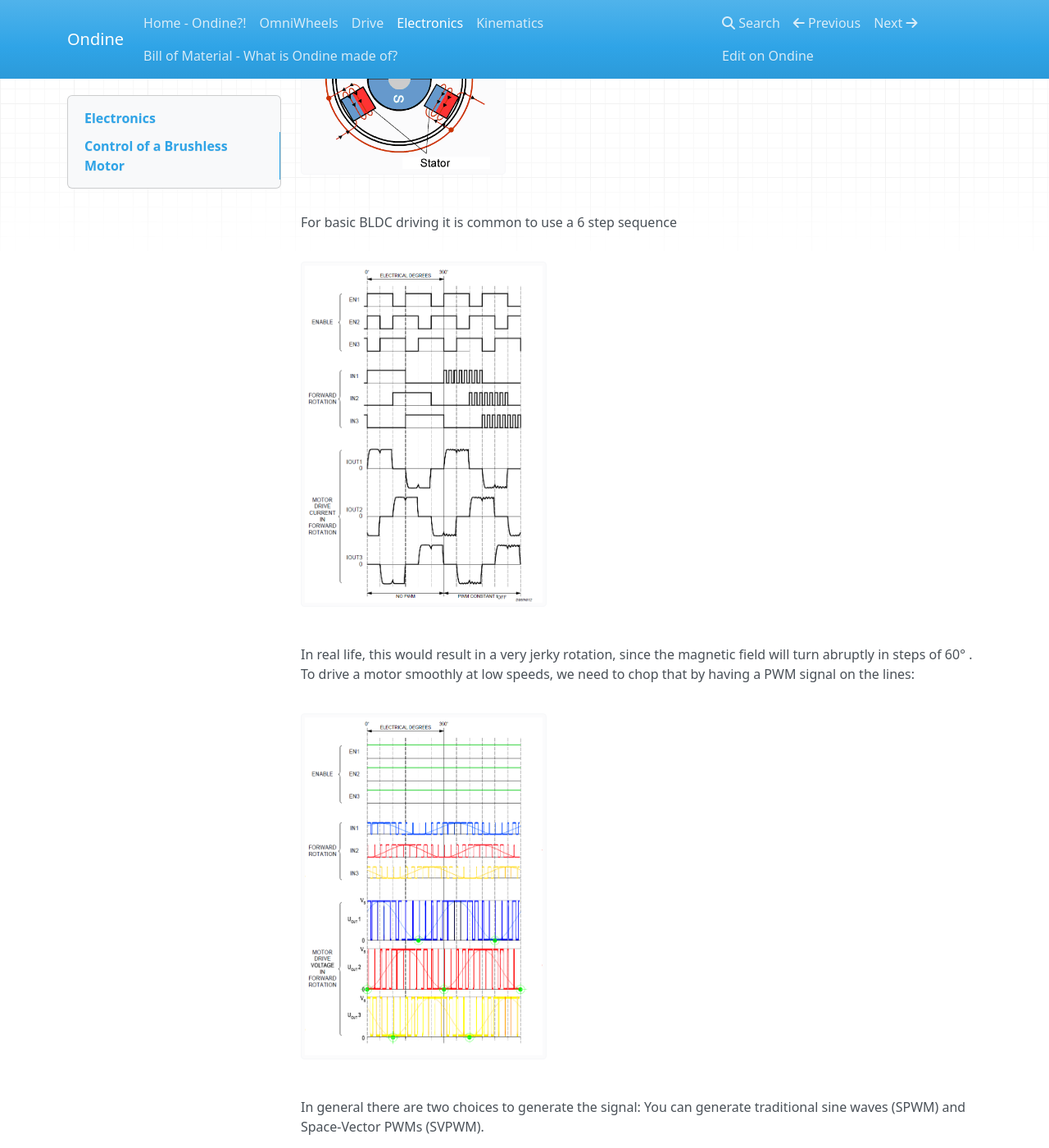
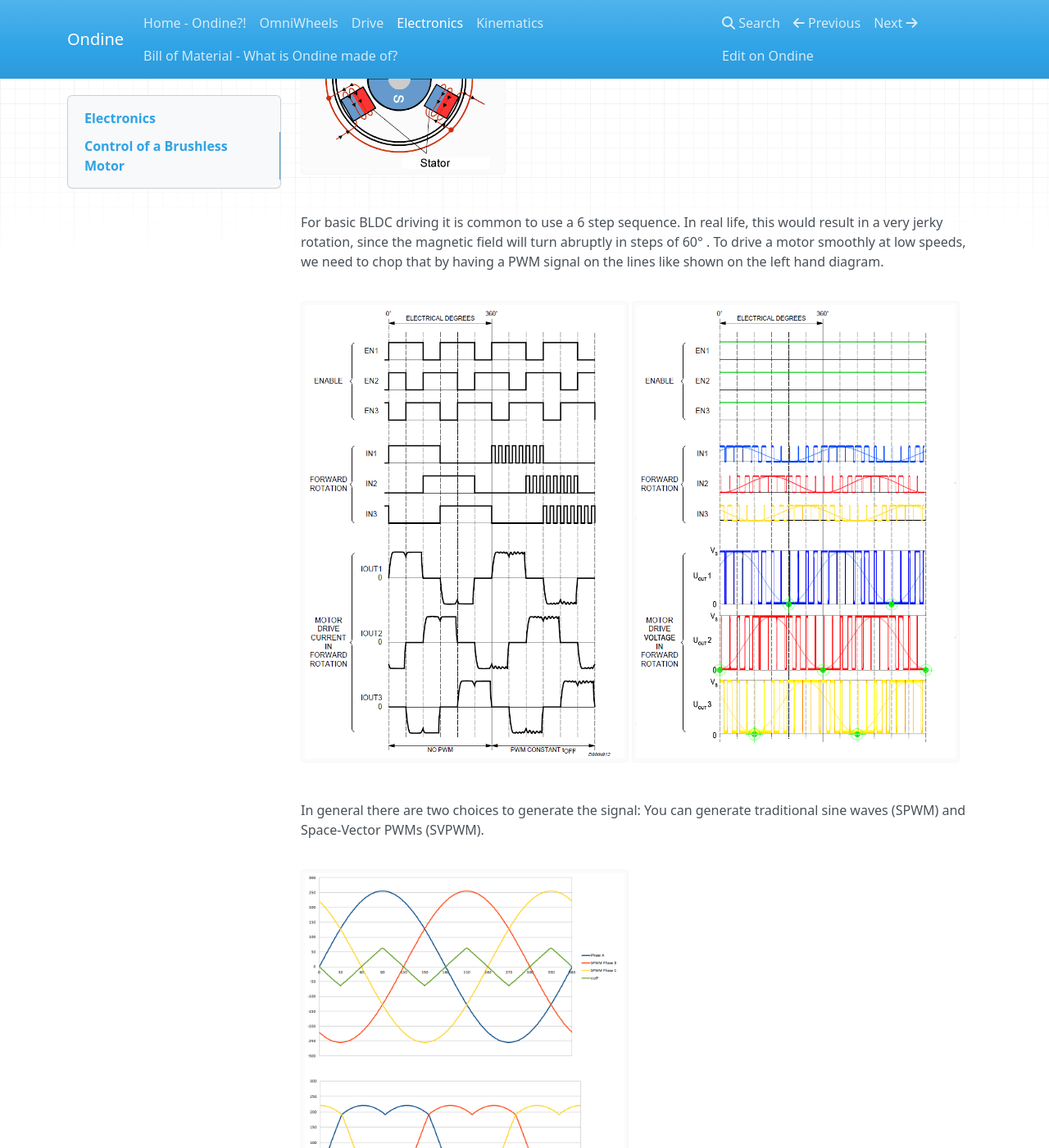
Before and after one commit to jochenalt/Ondine, an MkDocs documentation site: the page built from docs/Electronics.md, in a window 1280 px wide and 1400 px high, scrolled down 643 px. Shown: the whole window at 82% size. Built offline with MkDocs 1.6.1, drawn with Linux system fonts in a browser that asks for light colours; nearby versions of some CDN libraries; old or Windows-style settings are respelled for this version of MkDocs.

Commit message:
no message

```diff
--- a/docs/Electronics.md
+++ b/docs/Electronics.md
@@ -16,17 +16,15 @@ The diagram shows how this works in general.
 
 <img width="250" src="https://raw.githubusercontent.com/jochenalt/Ondine/master/docs/images/electronics/bldc motor animation.gif"/>
 
-For basic BLDC driving it is common to use a 6 step sequence
+For basic BLDC driving it is common to use a 6 step sequence. In real life, this would result in a very jerky rotation, since the magnetic field will turn abruptly in steps of 60° .
+To drive a motor smoothly at low speeds, we need to chop that by having a PWM signal on the lines like shown on the left hand diagram.
 
-<img width="300" src="https://raw.githubusercontent.com/jochenalt/Ondine/master/docs/images/electronics/BLDC 6 step sequence.png"/>
+<img width="400" src="https://raw.githubusercontent.com/jochenalt/Ondine/master/docs/images/electronics/BLDC 6 step sequence.png"/>
+<img width="400" src="https://raw.githubusercontent.com/jochenalt/Ondine/master/docs/images/electronics/SPWM.png"/>
 
-In real life, this would result in a very jerky rotation, since the magnetic field will turn abruptly in steps of 60° .
-To drive a motor smoothly at low speeds, we need to chop that by having a PWM signal on the lines:
-
-<img width="300" src="https://raw.githubusercontent.com/jochenalt/Ondine/master/docs/images/electronics/SPWM.png"/>
 
 In general there are two choices to generate the signal: You can generate traditional sine waves (SPWM) and Space-Vector PWMs (SVPWM).
 
-<img width="300" src="https://raw.githubusercontent.com/jochenalt/Ondine/master/docs/images/electronics/SPWM vs SVPWM.png"/>
+<img width="400" src="https://raw.githubusercontent.com/jochenalt/Ondine/master/docs/images/electronics/SPWM vs SVPWM.png"/>
 
 I always want to have the most fancy thing, so I went with SVPWM.
```
